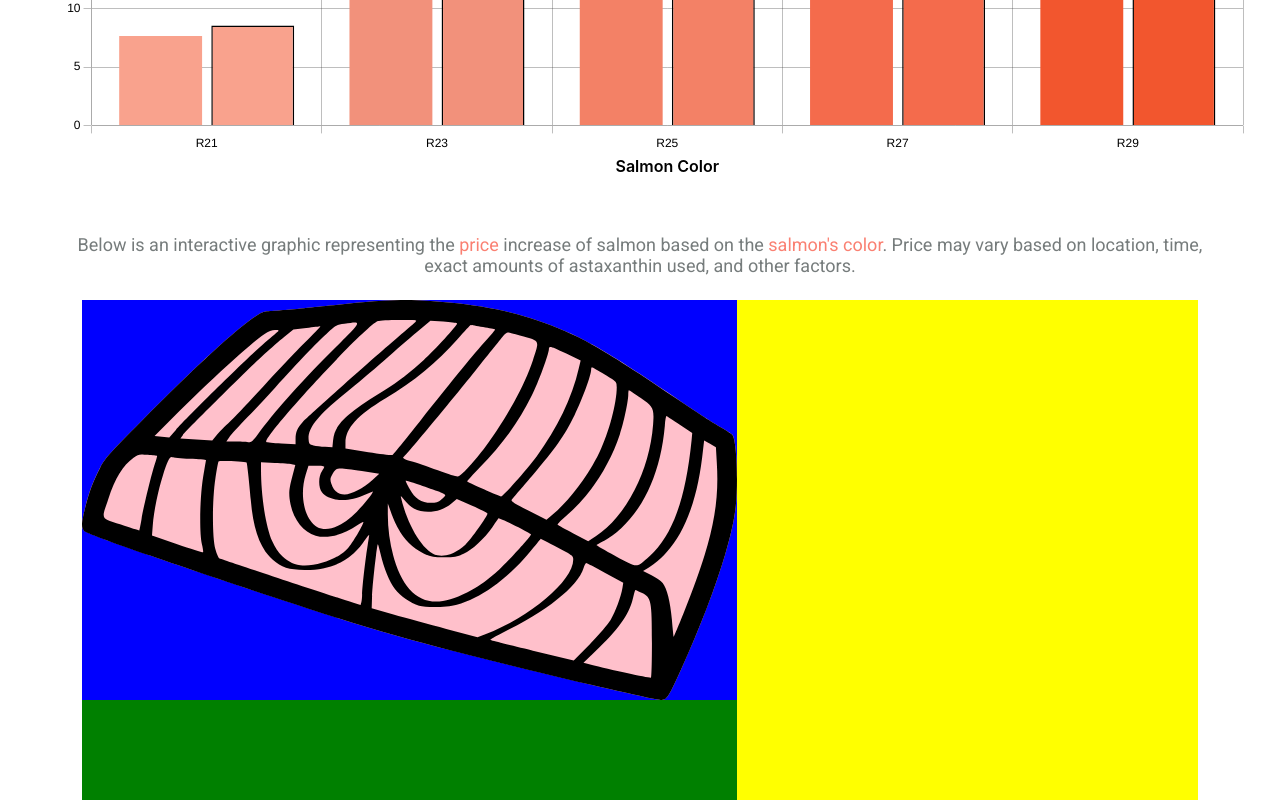
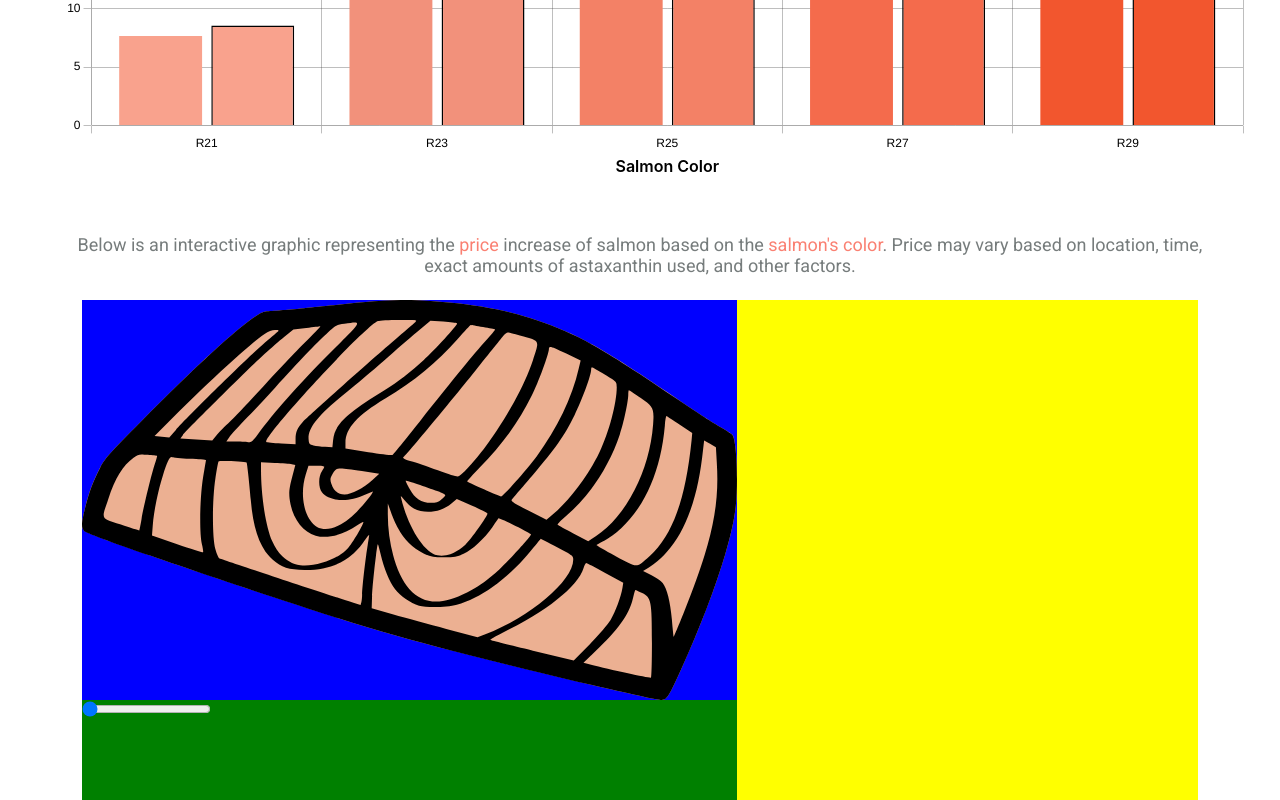
Before and after one commit to sungyotkim/gray-salmon-please, a React (Vite) app in the folder gray-salmon-please/: page / in a window 1280 px wide. Shown: the part 2414-3214 px from the top of the page. Built offline with nearby package versions, Linux system fonts and the light colour scheme.

Commit message:
add slider functionality to affect image

```diff
--- a/gray-salmon-please/src/components/InteractiveSlider/InteractiveSlider.tsx
+++ b/gray-salmon-please/src/components/InteractiveSlider/InteractiveSlider.tsx
@@ -8,7 +8,7 @@ import { SliderTable } from "./SliderTable/SliderTable";
 interface InteractiveSliderProps {}
 
 export const InteractiveSlider: React.FC<InteractiveSliderProps> = ({}) => {
-  const [sliderColor, setSliderColor] = useState<string>("ecb092");
+  const [sliderColor, setSliderColor] = useState<string>("#ecb092");
   const [sliderCost, setSliderCost] = useState<number>(20);
 
   return (
@@ -16,8 +16,13 @@ export const InteractiveSlider: React.FC<InteractiveSliderProps> = ({}) => {
       <SliderDescription />
       <div className="interactive-slider-container">
         <div className="interactive-slider-left">
-          <SliderImage />
-          <SliderComponent />
+          <SliderImage sliderColor={sliderColor} />
+          <SliderComponent
+            sliderColor={sliderColor}
+            setSliderColor={setSliderColor}
+            sliderCost={sliderCost}
+            setSliderCost={setSliderCost}
+          />
         </div>
         <div className="interactive-slider-right">
           <SliderTable />
--- a/gray-salmon-please/src/components/InteractiveSlider/SliderComponent/SliderComponent.tsx
+++ b/gray-salmon-please/src/components/InteractiveSlider/SliderComponent/SliderComponent.tsx
@@ -1,12 +1,42 @@
 import React from "react";
 import "./SliderComponent.css";
+import { sliderColors } from "../../../utils/sliderData";
 
-interface SliderComponentProps {}
+interface SliderComponentProps {
+  sliderColor: string;
+  setSliderColor: React.Dispatch<React.SetStateAction<string>>;
+  sliderCost: number;
+  setSliderCost: React.Dispatch<React.SetStateAction<number>>;
+}
 
-export const SliderComponent: React.FC<SliderComponentProps> = ({}) => {
+export const SliderComponent: React.FC<SliderComponentProps> = ({
+  sliderColor,
+  setSliderColor,
+  sliderCost,
+  setSliderCost,
+}) => {
+  const handleChange = (e: React.ChangeEvent<HTMLInputElement>) => {
+    e.preventDefault();
+
+    let value = parseInt(e.target.value);
+    setSliderCost(value);
+
+    let index = value - 20;
+    setSliderColor(sliderColors[index]);
+  };
+
   return (
     <>
-      <div className="slider-component-wrapper"></div>
+      <div className="slider-component-wrapper">
+        <input
+          type="range"
+          min="20"
+          max="34"
+          value={sliderCost}
+          className="slider"
+          onChange={handleChange}
+        />
+      </div>
     </>
   );
 };
--- a/gray-salmon-please/src/components/InteractiveSlider/SliderImage/SliderImage.tsx
+++ b/gray-salmon-please/src/components/InteractiveSlider/SliderImage/SliderImage.tsx
@@ -2,9 +2,11 @@ import React from "react";
 import "./SliderImage.css";
 import SalmonFillet from "../../../assets/salmon-fillet.svg";
 
-interface SliderImageProps {}
+interface SliderImageProps {
+  sliderColor: string;
+}
 
-export const SliderImage: React.FC<SliderImageProps> = ({}) => {
+export const SliderImage: React.FC<SliderImageProps> = ({ sliderColor }) => {
   return (
     <>
       <div className="slider-image">
@@ -20,7 +22,7 @@ export const SliderImage: React.FC<SliderImageProps> = ({}) => {
           <g>
             <g transform="translate(0.000000,511.000000) scale(0.100000,-0.100000)">
               <path
-                fill="pink"
+                fill={sliderColor}
                 d="M 4597.2 3090.2 c -153.2 -7.7 -509.3 -40.2 -794.5 -72.7 c -283.3 -32.6 -624.1 -65.1 -752.4 -72.8 c -231.7 -11.5 -239.3 -13.4 -346.5 -82.3 c -281.4 -181.9 -903.7 -750.5 -1705.9 -1564.2 c -499.7 -505.4 -553.3 -564.8 -628 -708.4 C 262.7 385 201.4 218.4 144 -17.1 c -55.5 -229.7 -57.4 -281.4 -11.5 -335 c 36.4 -45.9 1049.2 -400.1 2843.1 -995.6 c 1187 -394.4 1784.4 -572.5 2674.6 -800.3 c 1336.4 -340.8 2996.3 -733.3 3107.3 -733.3 c 93.8 0 113 30.6 300.6 444.2 c 461.4 1016.6 767.7 1931.8 823.3 2448.7 c 40.2 381 11.5 1005.2 -49.8 1072.2 c -17.2 19.1 -105.3 74.7 -195.3 126.4 c -90 49.8 -333.1 206.8 -538 346.5 c -1215.7 829 -1562.3 1024.3 -2182.6 1236.8 c -526.5 180 -1085.6 271.9 -1887.7 306.3 C 4943.7 3103.6 4750.4 3099.8 4597.2 3090.2"
               />
             </g>
```
